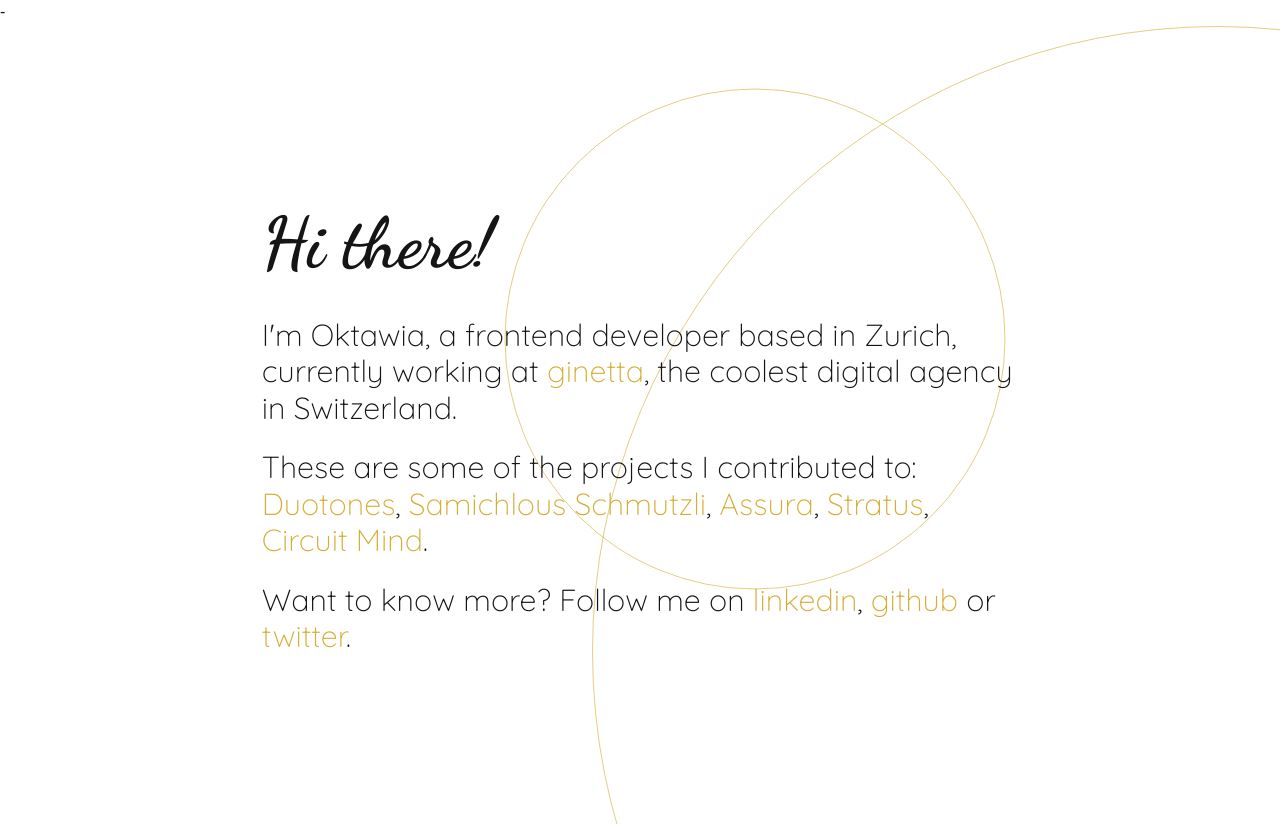
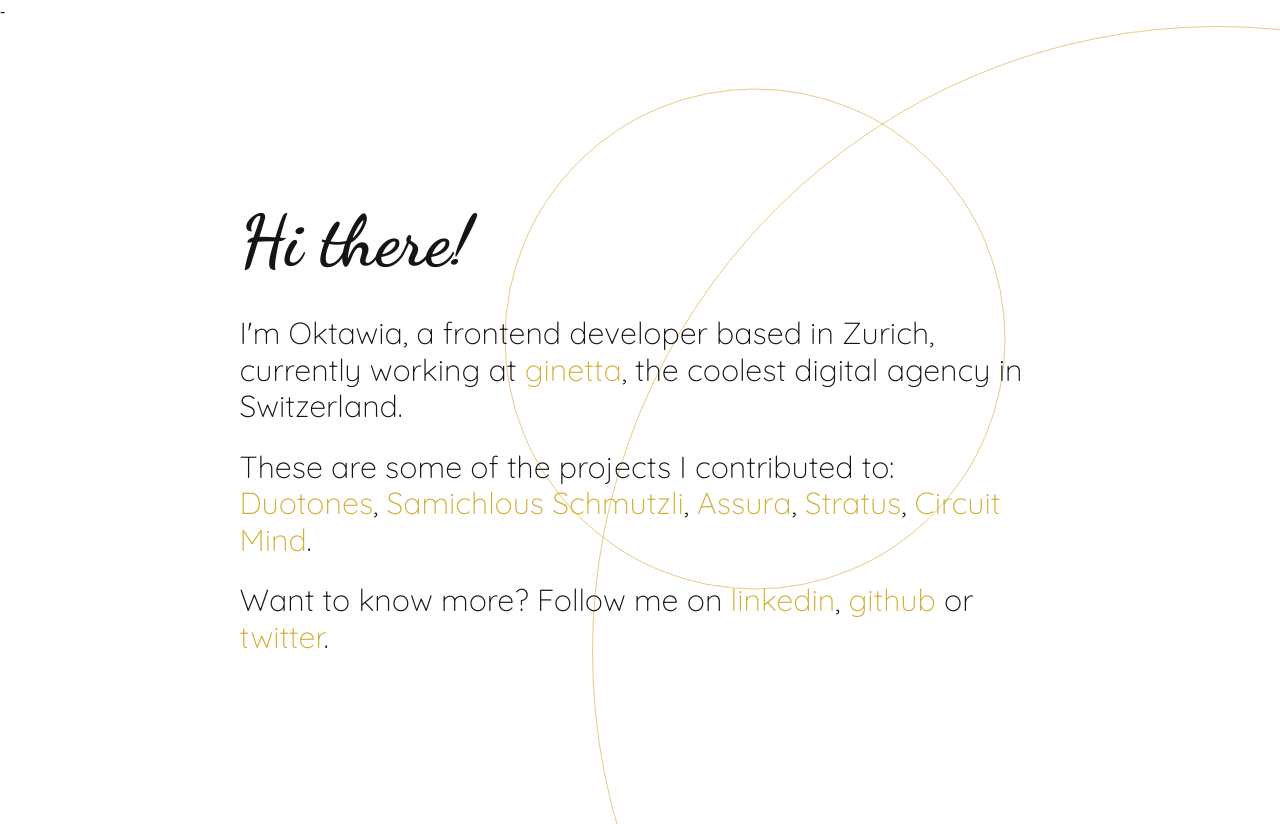
Before and after one commit to aiwatko/aiwatko.github.io, a website built with webpack: page index.html in a window 1280 px wide. Built offline with nearby package versions, Linux system fonts and the light colour scheme; some packages are replaced by stand-ins of ours.

Commit message:
Improve display

```diff
--- a/src/css/main.scss
+++ b/src/css/main.scss
@@ -88,7 +88,7 @@
     }
 
     &__bio {
-        max-width: 85ch;
+        max-width: 90ch;
 
         &-title {
             font-size: 50px;
```
Also changed, not shown: src/index.html (+1 -1 lines).
